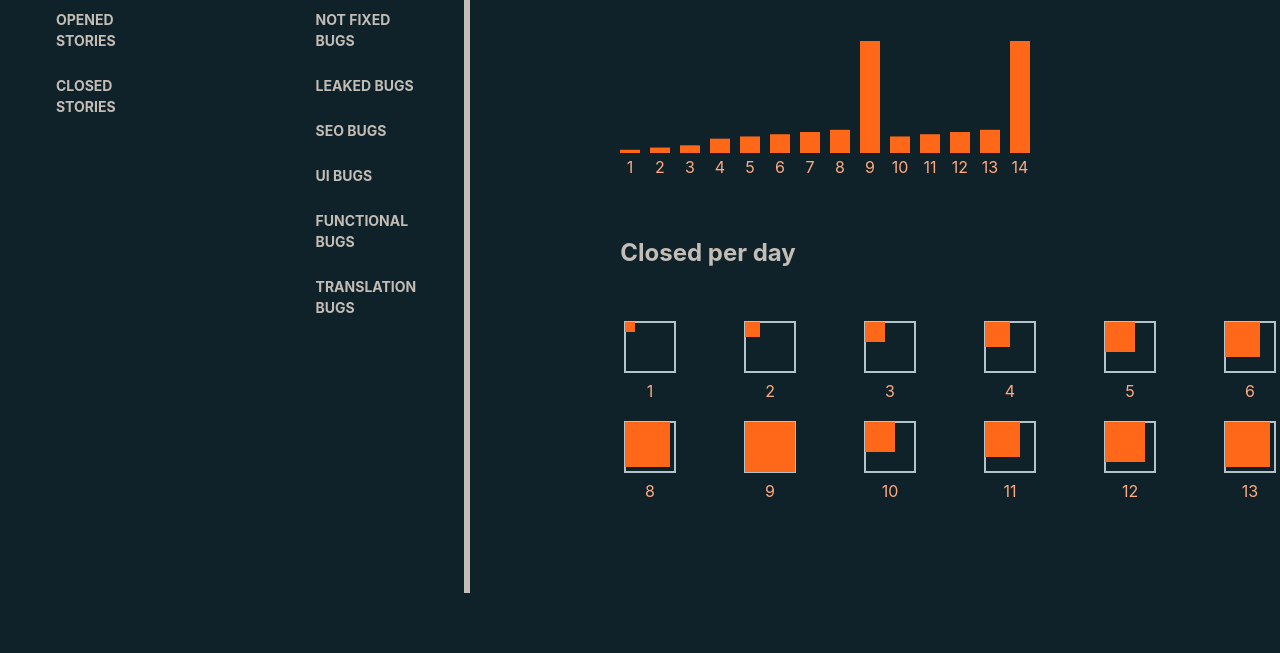
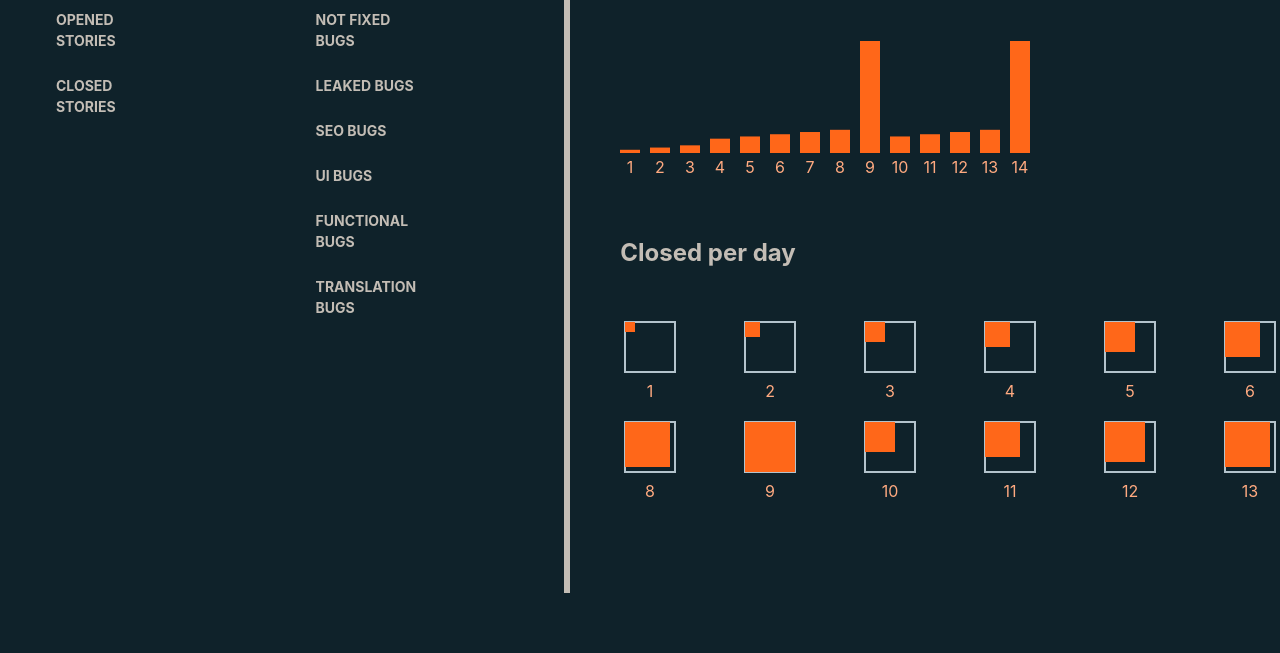
Before and after one commit to vladlearns/jirqanimo, a website built with webpack: page public/index.html in a window 1280 px wide. Shown: the part 147-800 px from the top of the page. Built offline with nearby package versions, Linux system fonts and the light colour scheme; a web font is replaced by a local one.

Commit message:
fix: border height

```diff
--- a/public/style.css
+++ b/public/style.css
@@ -52,7 +52,6 @@ nav .header {
 	text-align: center;
 }
 #test-items {
-	border-left: 6px solid#c3bdb5;
 	padding: 48px 0px 0px 100px;
 	height: 100%;
 }
@@ -62,11 +61,12 @@ nav .header {
 	justify-content: flex-start;
 	height: 100%;
 	padding: 0px 0px 0px 100px;
-	border-left: 6px solid#c3bdb5;
 }
 main {
 	background-color: var(--background-main);
 	padding: 48px 0px 0px 50px;
+	border-left: 6px solid#c3bdb5;
+	border-right: 6px solid#c3bdb5;
 }
 
 h1 {
```
Also changed, not shown: README.md.
